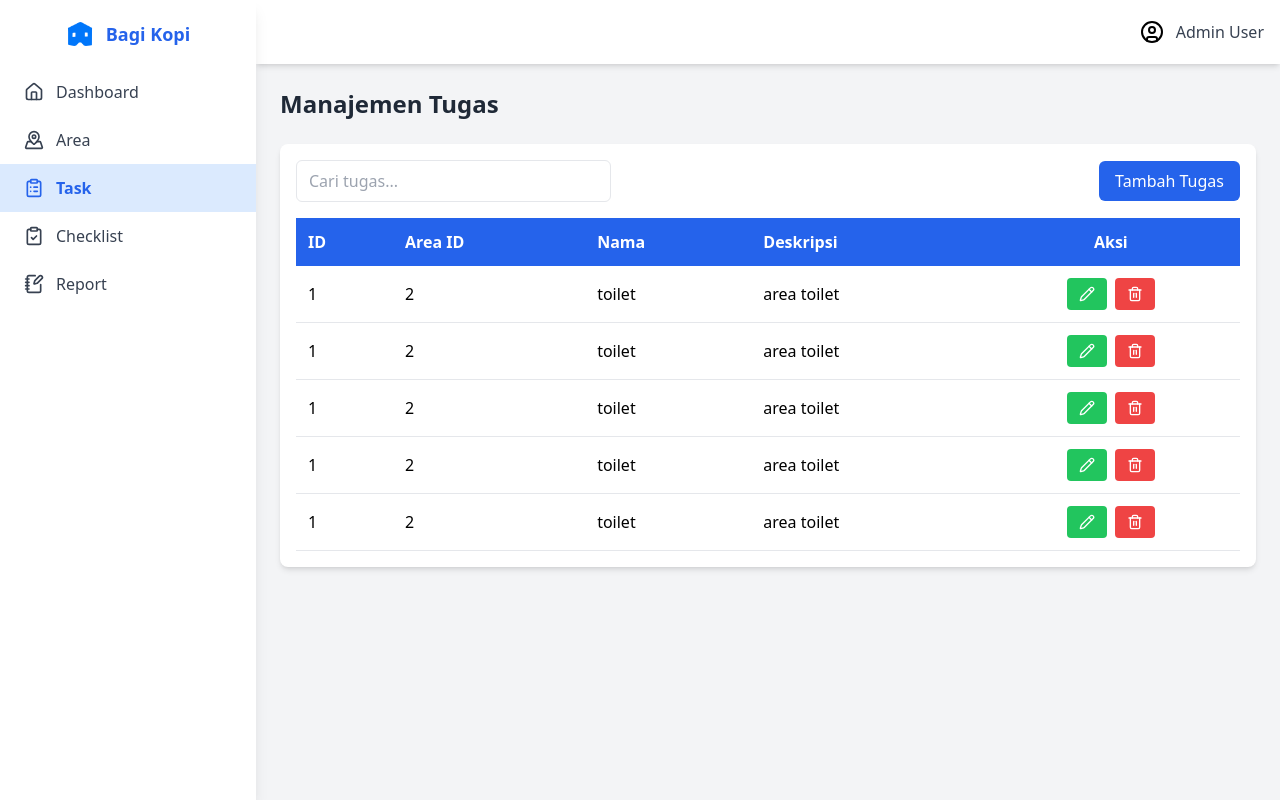
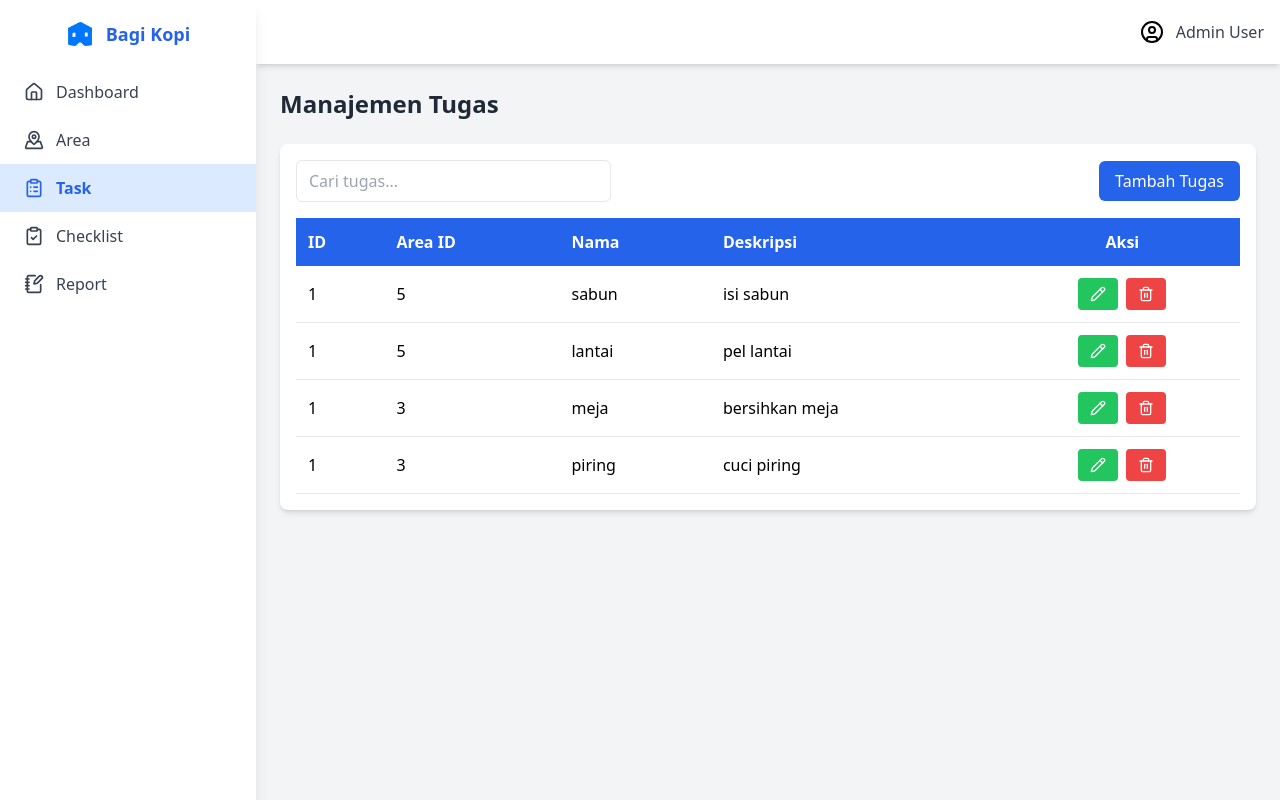
Before and after one commit to RizalSFN/ceklis-monitoring, a React (Vite) app in the folder frontend/: page /task in a window 1280 px wide. Built offline with nearby package versions, Linux system fonts and the light colour scheme.

Commit message:
todo: membuat task api

```diff
--- a/frontend/src/pages/Task.jsx
+++ b/frontend/src/pages/Task.jsx
@@ -3,17 +3,21 @@ import { Pencil, Trash2 } from "lucide-react";
 import Layout from "../layouts/Layout";
 
 function Task() {
-    const task = [
-        { id: 1, areaId: 2, name: "toilet", description: "area toilet" },
-        { id: 1, areaId: 2, name: "toilet", description: "area toilet" },
-        { id: 1, areaId: 2, name: "toilet", description: "area toilet" },
-        { id: 1, areaId: 2, name: "toilet", description: "area toilet" },
-        { id: 1, areaId: 2, name: "toilet", description: "area toilet" },
-    ]
-
+    // const [task, setTask] = useState([])
+    const [areaId, setAreaId] = useState(null)
+    const [name, setName] = useState("")
+    const [description, setDescription] = useState("")
+    const [isLoading, setIsLoading] = useState(false)
     const [isCreateOpen, setIsCreateOpen] = useState(false)
     const [isEditOpen, setIsEditOpen] = useState(false)
     const [isConfirmDelete, setIsConfirmDelete] = useState(false)
+
+    const task = [
+        { id: 1, areaId: 5, name: "sabun", description: "isi sabun" },
+        { id: 1, areaId: 5, name: "lantai", description: "pel lantai" },
+        { id: 1, areaId: 3, name: "meja", description: "bersihkan meja" },
+        { id: 1, areaId: 3, name: "piring", description: "cuci piring" },
+    ]
 
     // const handleEdit = (id) => {
     //     alert(`Edit user dengan id: ${id}`);
```
